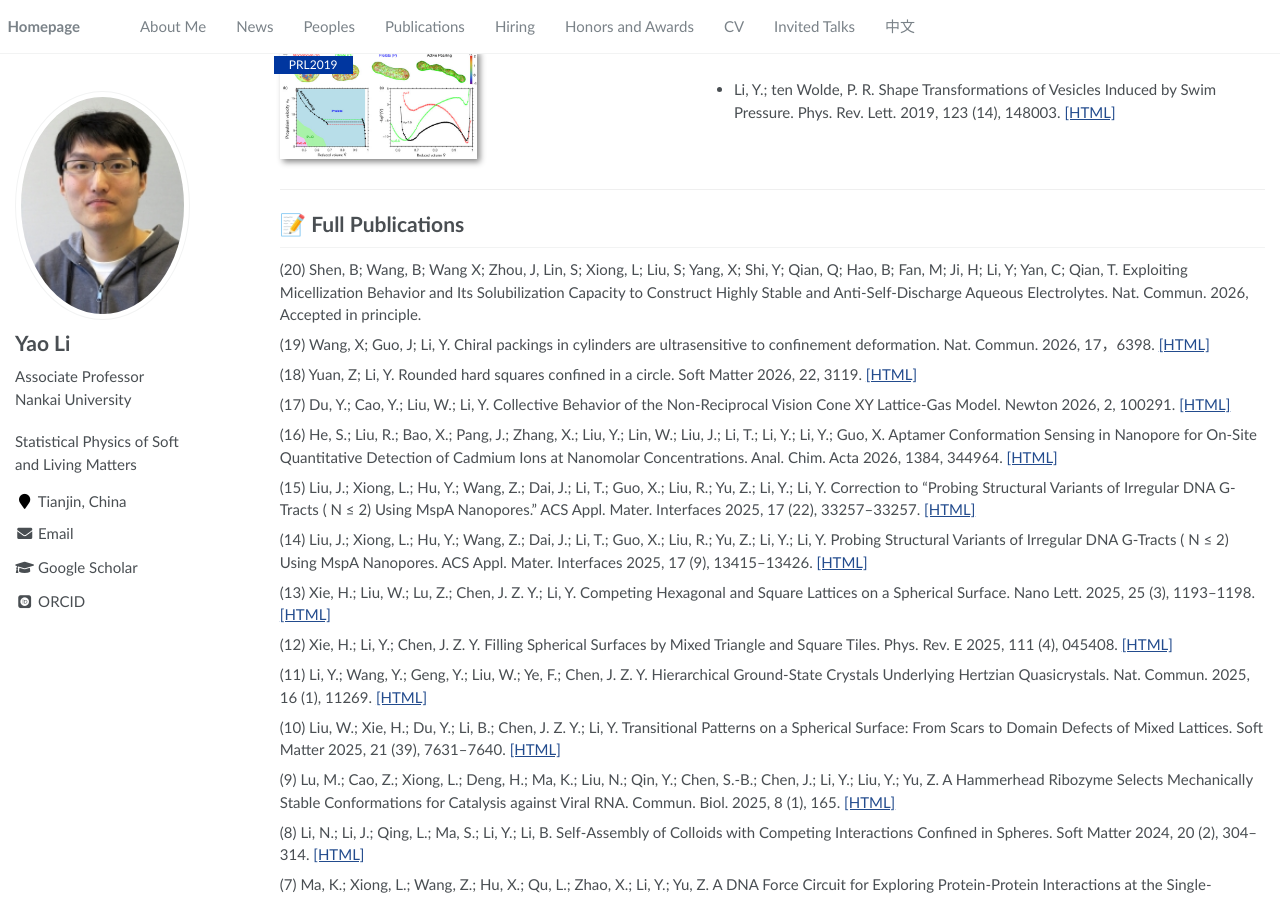
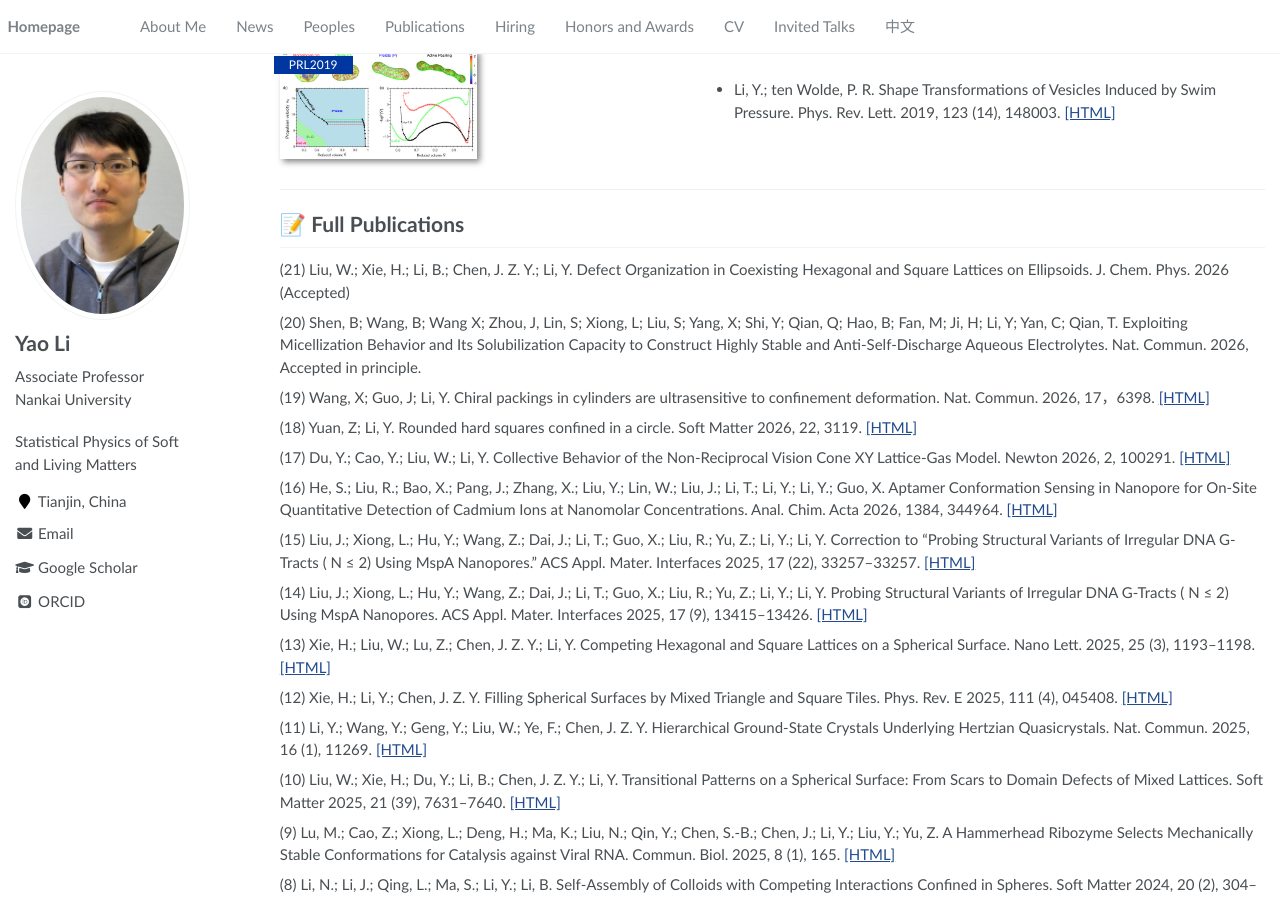
Before and after one commit to lliyao/lliyao.github.io, a Jekyll site: the page built from _pages/about.md, in a window 1280 px wide and 900 px high, scrolled down 2621 px. Built offline with Jekyll 4.4.1, drawn with Linux system fonts in a browser that asks for light colours; some web fonts are replaced.

Commit message:
Update about.md

```diff
--- a/_pages/about.md
+++ b/_pages/about.md
@@ -94,6 +94,8 @@ Applications will be reviewed on a rolling basis until the positions are filled.
 
 
 # 📝 Full Publications
+(21) Liu, W.; Xie, H.; Li, B.; Chen, J. Z. Y.; Li, Y. Defect Organization in Coexisting Hexagonal and Square Lattices on Ellipsoids. J. Chem. Phys. 2026 (Accepted)
+
 (20) Shen, B; Wang, B; Wang X; Zhou, J, Lin, S; Xiong, L; Liu, S; Yang, X; Shi, Y; Qian, Q; Hao, B; Fan, M; Ji, H; Li, Y; Yan, C; Qian, T. Exploiting Micellization Behavior and Its Solubilization Capacity to Construct Highly Stable and Anti-Self-Discharge Aqueous Electrolytes. Nat. Commun. 2026, Accepted in principle.
 
 (19) Wang, X; Guo, J; Li, Y. Chiral packings in cylinders are ultrasensitive to confinement deformation. Nat. Commun. 2026, 17，6398. [[HTML]](https://www.nature.com/articles/s41467-026-74709-2)
```
